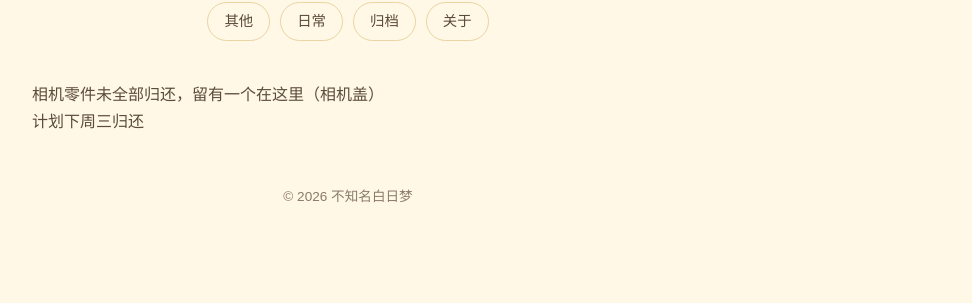
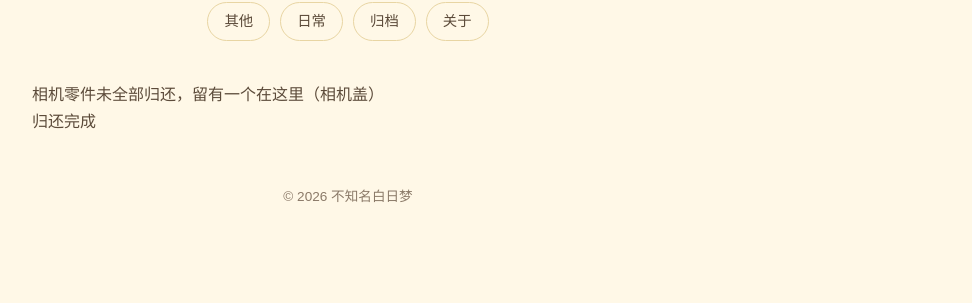
Before and after one commit to MYOUYIM/MYOUYIM.github.io, a Jekyll site: the page built from _posts/2026-10-15-归还.md, in a window 1280 px wide. Shown: the part 160-463 px from the top of the page, without its empty margins (292-1264 px from the left). Built offline with Jekyll 4.4.1, drawn with Linux system fonts in a browser that asks for light colours.

Commit message:
更新 2026-10-15-归还.md

```diff
--- a/_posts/2026-10-15-归还.md
+++ b/_posts/2026-10-15-归还.md
@@ -6,4 +6,4 @@ date: 2026-10-15
 
 相机零件未全部归还，留有一个在这里（相机盖）
 
-计划下周三归还
+归还完成
```
